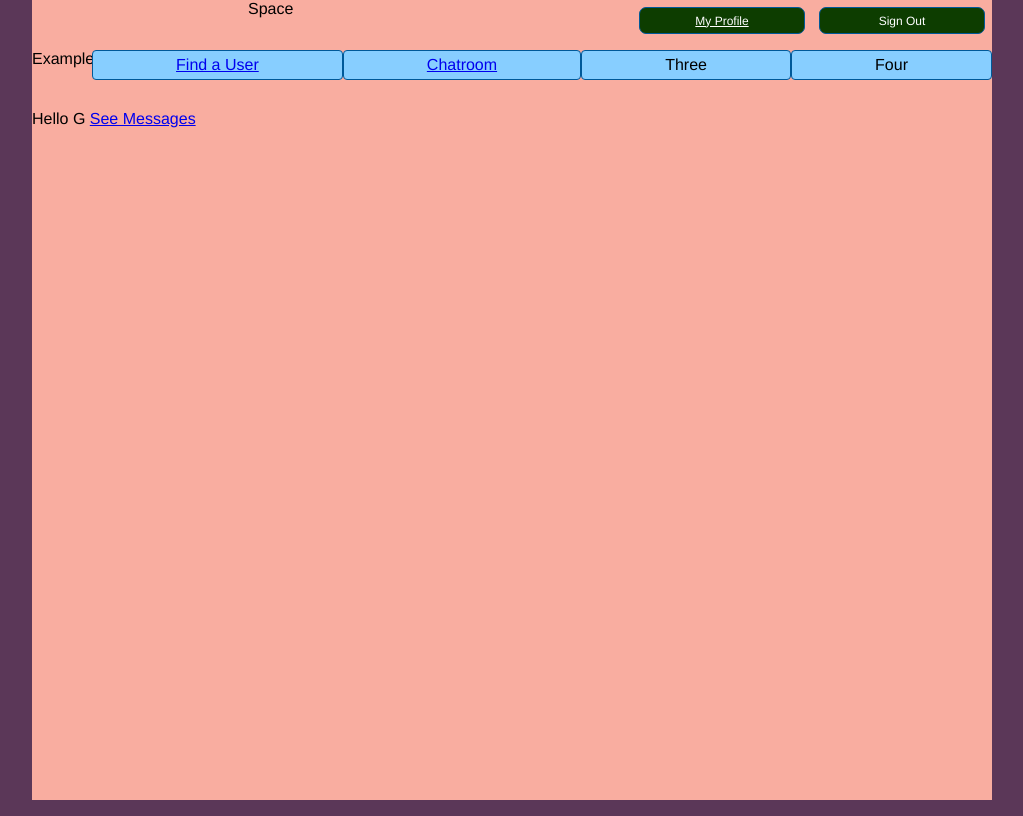
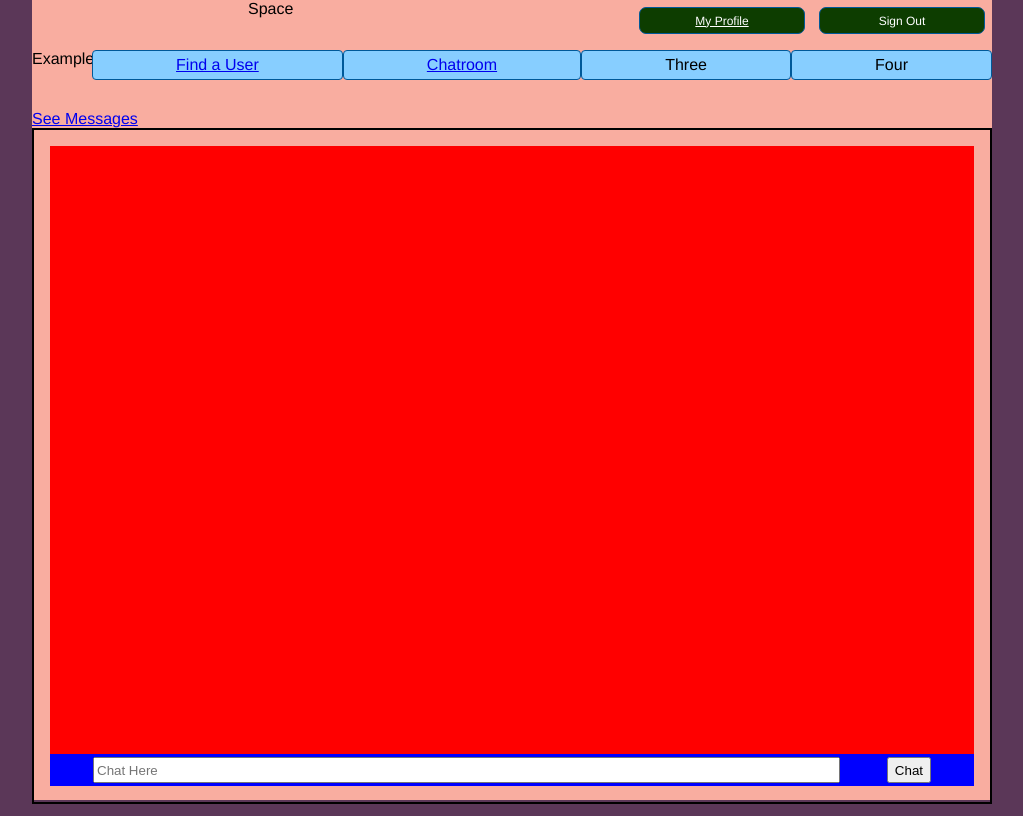
Before and after one commit to alitquan/TravellerSpace, a Flask app: page /chatroom in a window 1280 px wide. Shown: the part 16-832 px from the top of the page, without its empty margins (128-1151 px from the left). Run offline with Flask 2, Linux system fonts and the light colour scheme; data that the repository does not hold is empty; some libraries are stand-ins or nearby versions.

Commit message:
chats can be submitted; raw JSON data populates chat window

```diff
--- a/flaskr/db.py
+++ b/flaskr/db.py
@@ -1,11 +1,13 @@
 import sqlite3
 import re
 import click
+import json
 import sys
 from flask import current_app, g
 from flask.cli import with_appcontext
 from flask_mysqldb import MySQL
 import mysql.connector
+from datetime import datetime
 
 # replacing obsolete libraries
 import collections.abc
@@ -142,11 +144,17 @@ def getMessages():
         output += str(x)
         output += "\n"
     print(output)
-    print("done getting messages")
-    return output
+    print("done getting messages \n")
+    return json.dumps(output)
 
-
-
+def pushMessage(user_id, body):
+    current_time = datetime.now();
+    message = { "timestamp": current_time, "userID": user_id, "body": body}
+    print("getting messages")
+    mdb = get_mongo_db()
+    col = mdb.chatroom
+    pushed = col.insert_one(message);
+    print (pushed)
 
     '''
 def init_db():
--- a/flaskr/routes.py
+++ b/flaskr/routes.py
@@ -5,9 +5,9 @@ from flask import current_app
 import re
 from flask_mysqldb import MySQL
 import mysql.connector
-from flaskr.db import( exec_insert,exec_select,getMessages)
+from flaskr.db import( exec_insert,exec_select,getMessages, pushMessage)
 from datetime import datetime
-
+import json
 
 bp = Blueprint ('routes',__name__)
 cnx = mysql.connector.connect(user='root', password='Farzana1972$',
@@ -269,14 +269,24 @@ def updateUserProfile():
         exec_insert(query)
     return '100'
 
-
+# chatroom
 @bp.route("/getMessages", methods = ["GET"])
 def getChatroomMessages():
     if request.method == 'GET':
-            query = getMessages()
-            return str(query)
+        query = getMessages()
+        return query
     return '100'
 
+@bp.route("/submitChat", methods = ["POST"])
+def submitChatMessage():
+    if request.method == 'POST':
+        incoming = request.get_json()
+        print("submitChatMessages")
+        print(incoming)
+        usr_id = session['current_user']
+        msg    = incoming ['msg']
+        pushMessage (usr_id,msg)
+    return '100'
 
 #auxilary methods
 
--- /dev/null
+++ b/flaskr/static/css/chat.css
@@ -0,0 +1,33 @@
+.flex-container {
+    display: flex;
+    flex-direction: column; /* Or row, depending on your layout */
+    height: 40em; /* Ensure the container fills its parent */
+    border: 2px solid black; /* Just for visualization */
+    position: relative;
+    padding: 1em;
+}
+
+.flex-item {
+    flex-grow: 1;
+    background-color: blue;
+    position:relative;
+}
+
+#chat-box {
+    height: 90%;
+    background-color: red;
+}
+
+#chat-input {
+    display: flex;
+    justify-content: center;
+    max-height: 2em;
+}
+
+#bar {
+    width: 80%;
+}
+
+.chat-input-bar {
+    margin:.25em;
+}
--- a/flaskr/static/js/functions.js
+++ b/flaskr/static/js/functions.js
@@ -203,3 +203,38 @@ function togglePanel(target) {
 	}
 
 }
+
+
+// function getMessages() {
+// 	console.log("js/getMessages()");
+// 	fetch('/getMessages')
+// 	.then(response => {
+// 		console.log("returning");
+// 		console.log(response.json());
+// 		return response.json();
+// 	})
+// 	// fetch('/getMessages', {
+// 	// 	headers: {
+// 	// 		'Content-Type' : 'application/json'
+// 	// 	},
+// 	// 	method: 'GET'
+// 	// }).then(function(response){
+// 	// 	console.log(response);
+// 	// 	return response;
+// 	// })
+// }
+
+function submitChat() {
+	let bar = document.getElementById("bar");
+	let msg = document.getElementById("bar").value;
+	fetch ('/submitChat', {
+	    headers : {
+	      'Content-Type': 'application/json'
+	    },
+	    method:'POST',
+	    body: JSON.stringify({
+	      "msg":msg,
+	    })
+	  })
+	bar.value="";
+}
--- a/flaskr/templates/main/navbar/chatRoom.html
+++ b/flaskr/templates/main/navbar/chatRoom.html
@@ -1,15 +1,52 @@
 {% extends 'main/loggedIn.html'%}
 
 {% block head %}
-<link rel="stylesheet" href="{{url_for('static',filename='css/search.css')}}">
+<link rel="stylesheet" href="{{url_for('static',filename='css/chat.css')}}">
 <script src ="../../static/js/functions.js"> </script>
 
 {% endblock %}
 
 {% block content %}
+	<a href="{{url_for('routes.getChatroomMessages')}}">See Messages</a>
+<div class="flex-container">
+	<div class="flex-item" id="chat-box">
+		hello
 
-Hello G
+	</div>
+	<div class="flex-item" id="chat-input">
+		<input id="bar" class="chat-input-bar" type="text" placeholder="Chat Here">
+		<ul id="search-results">
+		</ul>
+		<button id="chat-submit" class="chat-input-bar" onclick="submitChat()"> Chat </button>
+	</div>
+</div>
 
-<a href="{{url_for('routes.getChatroomMessages')}}">See Messages</a>
+
+
+<script>
+
+	async function getMessages() {
+		try {
+			const response = await fetch('/getMessages');
+			const data = await response.json();
+			return data;
+		} catch (error) {
+			console.error ('Errors: ', error);
+		}
+	}
+
+	async function fillChatBox() {
+		let chatbox = document.getElementById("chat-box");
+		let data = await getMessages();
+		<!-- let html = data.map(message=> `<div> $(message.txt}</div>`).join(''); -->
+		chatbox.innerHTML = data;
+	}
+
+	document.addEventListener('DOMContentLoaded', fillChatBox)
+
+
+</script>
+
+
 
 {% endblock %}
--- a/flaskr/templates/main/navbar/searchBar.html
+++ b/flaskr/templates/main/navbar/searchBar.html
@@ -24,6 +24,7 @@
 <div class = "admin-panel">
 	<button id="get-users" onclick="getResults()"> Get all Users </button>
 	<a href="{{url_for('routes.getUsers')}}">See users</a>
+
 </div>
 
 
@@ -33,7 +34,7 @@
 	console.log(tagged.innerHTML);
 	tagged.addEventListener('input',
 		function(){
-			console.log("hi");
+			console.log("searchBar.html -- script");
 			getResults();
 		}
 	);
```
